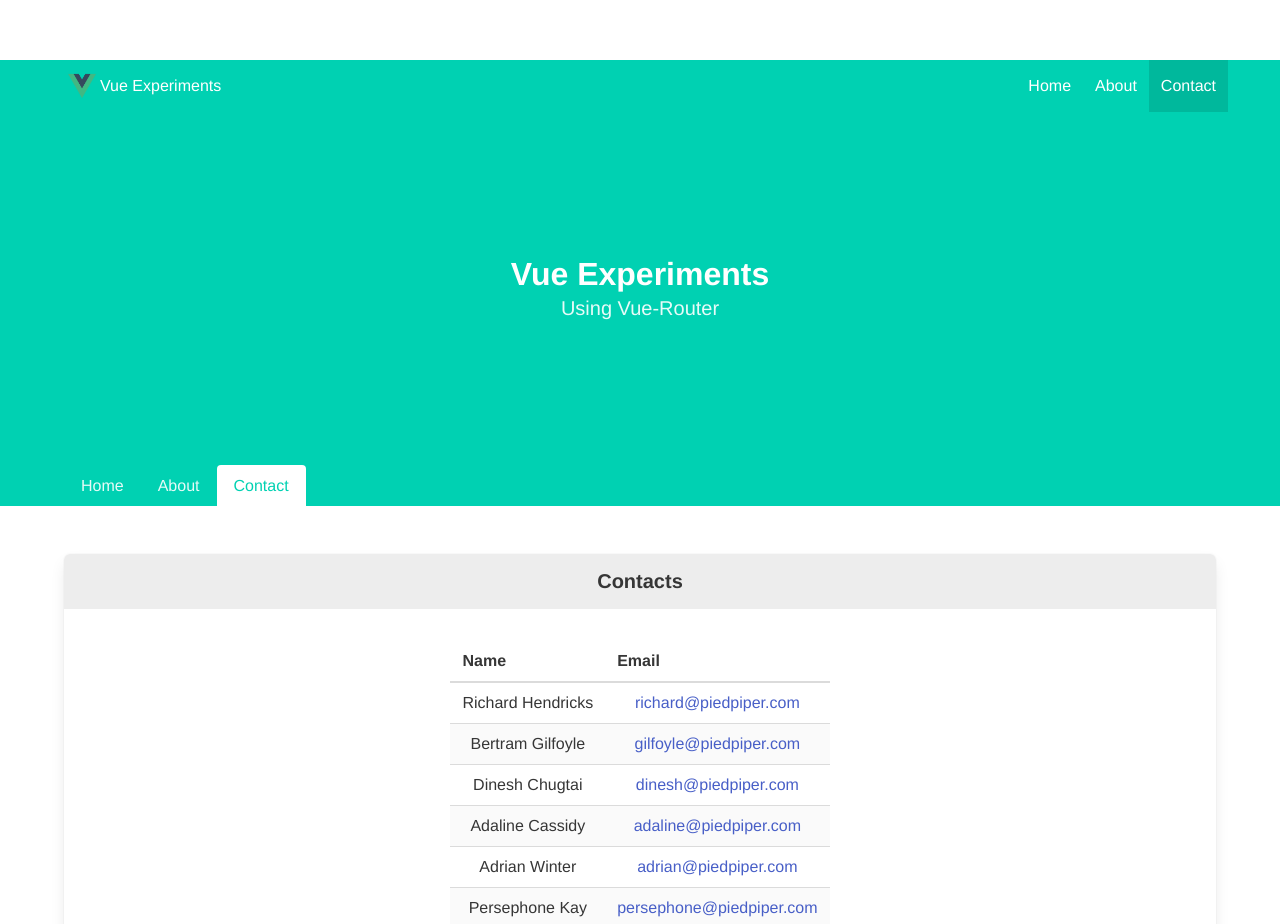
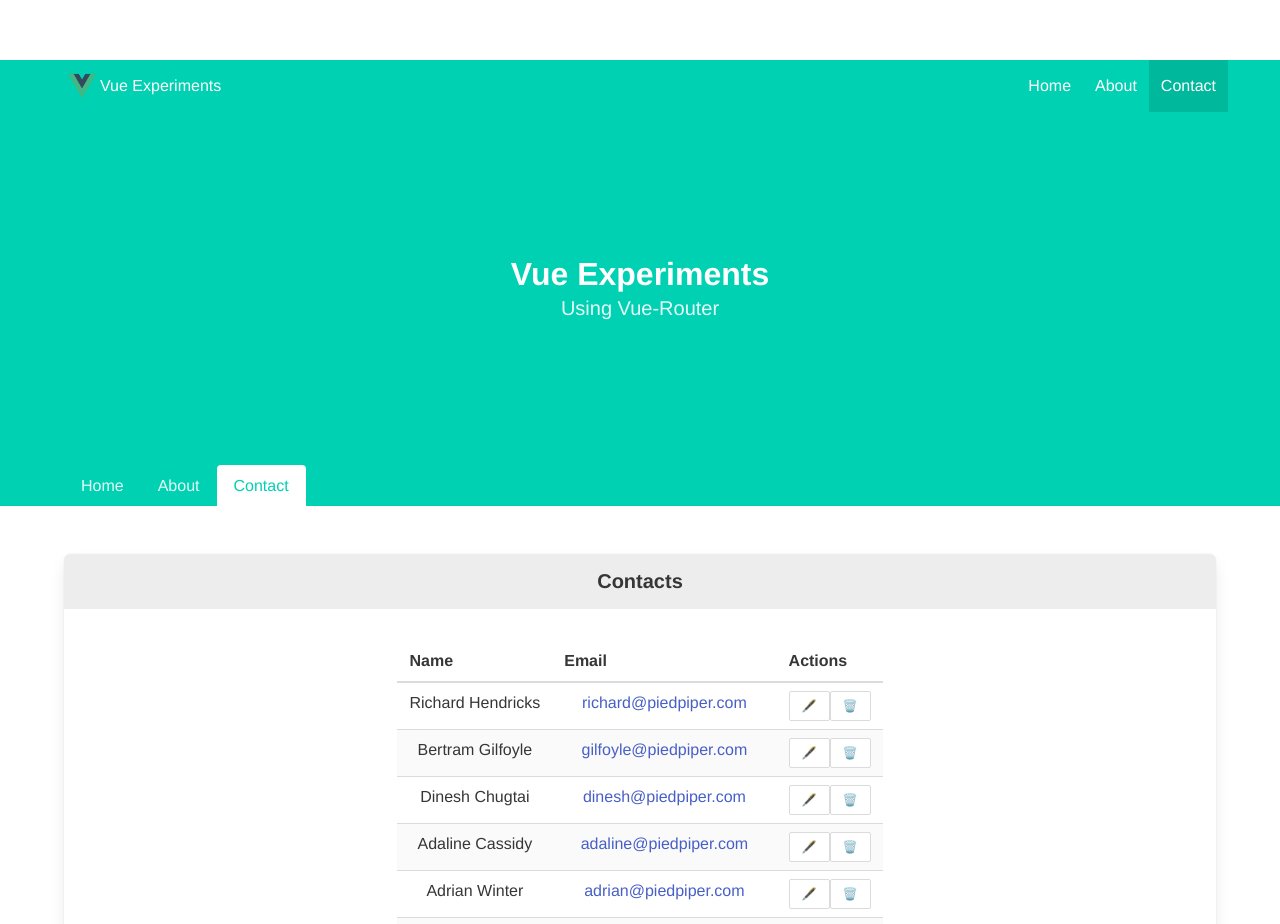
Before and after one commit to ethyl2/vue-router-experiments, a Vue app: page /#/contact in a window 1280 px wide. Shown: the top 924 px of the page. Built offline with nearby package versions, Linux system fonts and the light colour scheme.

Commit message:
Feat: Adds ability for user to delete contact

```diff
--- a/src/App.vue
+++ b/src/App.vue
@@ -4,7 +4,11 @@
 
     <section class="section">
       <div class="container">
-        <router-view :employees="employees" @add:employee="addEmployee" />
+        <router-view
+          :employees="employees"
+          @add:employee="addEmployee"
+          @delete:employee="deleteEmployee"
+        />
       </div>
     </section>
     <img alt="Vue logo" src="./assets/logo.png" />
@@ -65,6 +69,13 @@ export default {
       const newEmployee = { ...employee, id };
       this.employees = [...this.employees, newEmployee];
     },
+    deleteEmployee(employeeId) {
+      console.log(employeeId);
+      const filteredEmployees = this.employees.filter(
+        (employee) => employee.id !== employeeId
+      );
+      this.employees = filteredEmployees;
+    },
   },
 };
 </script>
--- a/src/components/Contact.vue
+++ b/src/components/Contact.vue
@@ -5,7 +5,7 @@
         <div class="panel panel-default">
           <div class="panel-heading">Contacts</div>
           <div class="panel-body">
-            <employee-table :employees="employees" />
+            <employee-table :employees="employees" v-on="$listeners" />
           </div>
         </div>
 
--- a/src/components/EmployeeTable.vue
+++ b/src/components/EmployeeTable.vue
@@ -1,10 +1,13 @@
 <template>
-  <div id="employee-table" class="table is-hoverable is-striped">
+  <div id="employee-table">
+    <p v-if="employees.length <= 0">No contacts found</p>
+    <div v-else class="table is-hoverable is-striped">
       <table>
         <thead>
           <tr>
             <th>Name</th>
             <th>Email</th>
+            <th>Actions</th>
           </tr>
         </thead>
         <tbody>
@@ -13,9 +16,18 @@
             <td class="email" @click="handleEmail(employee.email)">
               <a>{{ employee.email }}</a>
             </td>
+            <td>
+              <button class="button is-small">
+                <span role="img" aria-label="Fountain Pen">🖋️</span>
+              </button>
+              <button class="button is-small" @click="handleDelete(employee)">
+                <span role="img" aria-label="Wastebasket">🗑️</span>
+              </button>
+            </td>
           </tr>
         </tbody>
       </table>
+    </div>
   </div>
 </template>
 
@@ -29,6 +41,9 @@ export default {
     handleEmail(email) {
       window.location.href = `mailto:${email}`;
     },
+    handleDelete(employee) {
+      this.$emit("delete:employee", employee.id);
+    },
   },
 };
 </script>
```
Lines whose indentation alone changed are shown as unchanged.
